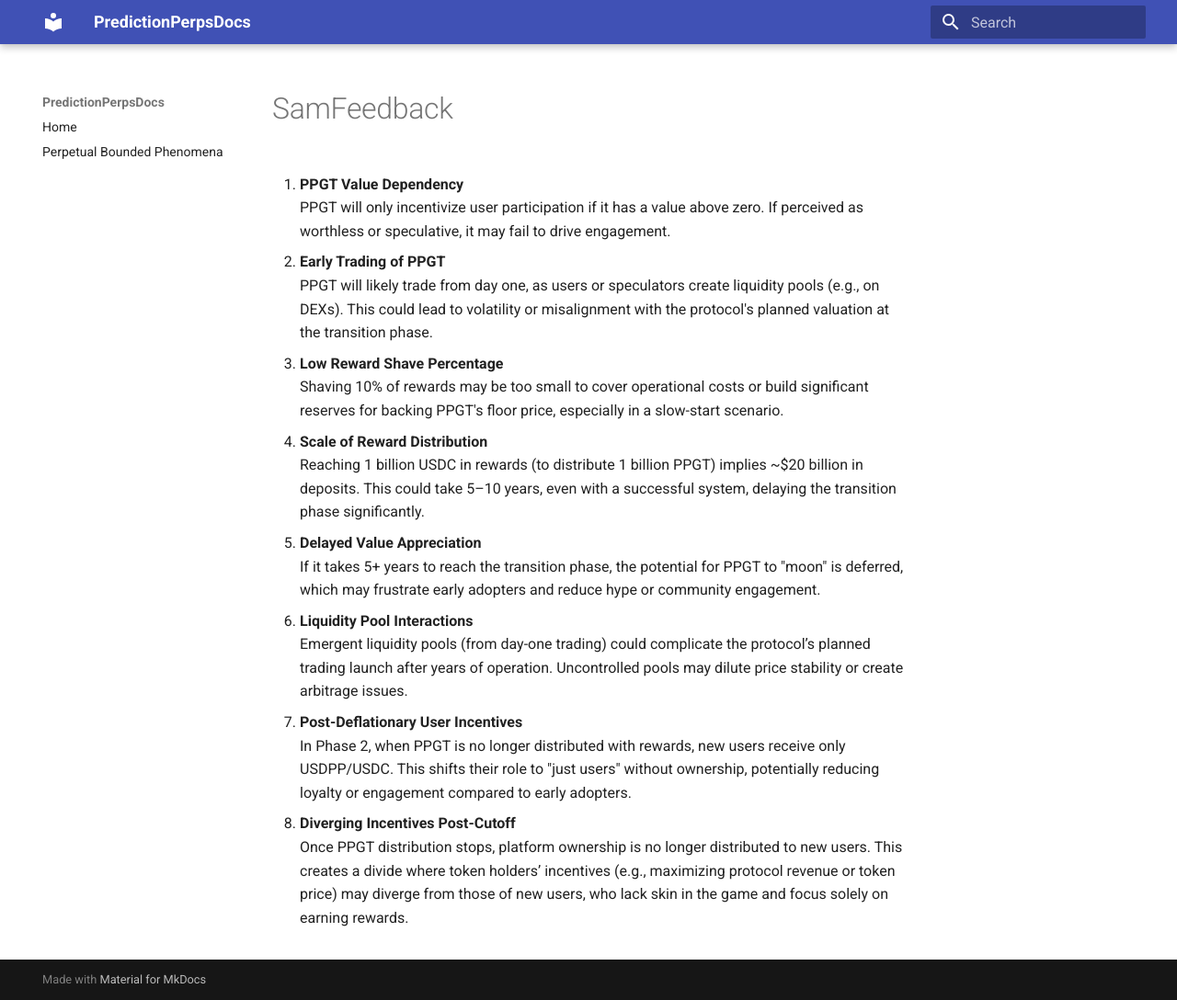
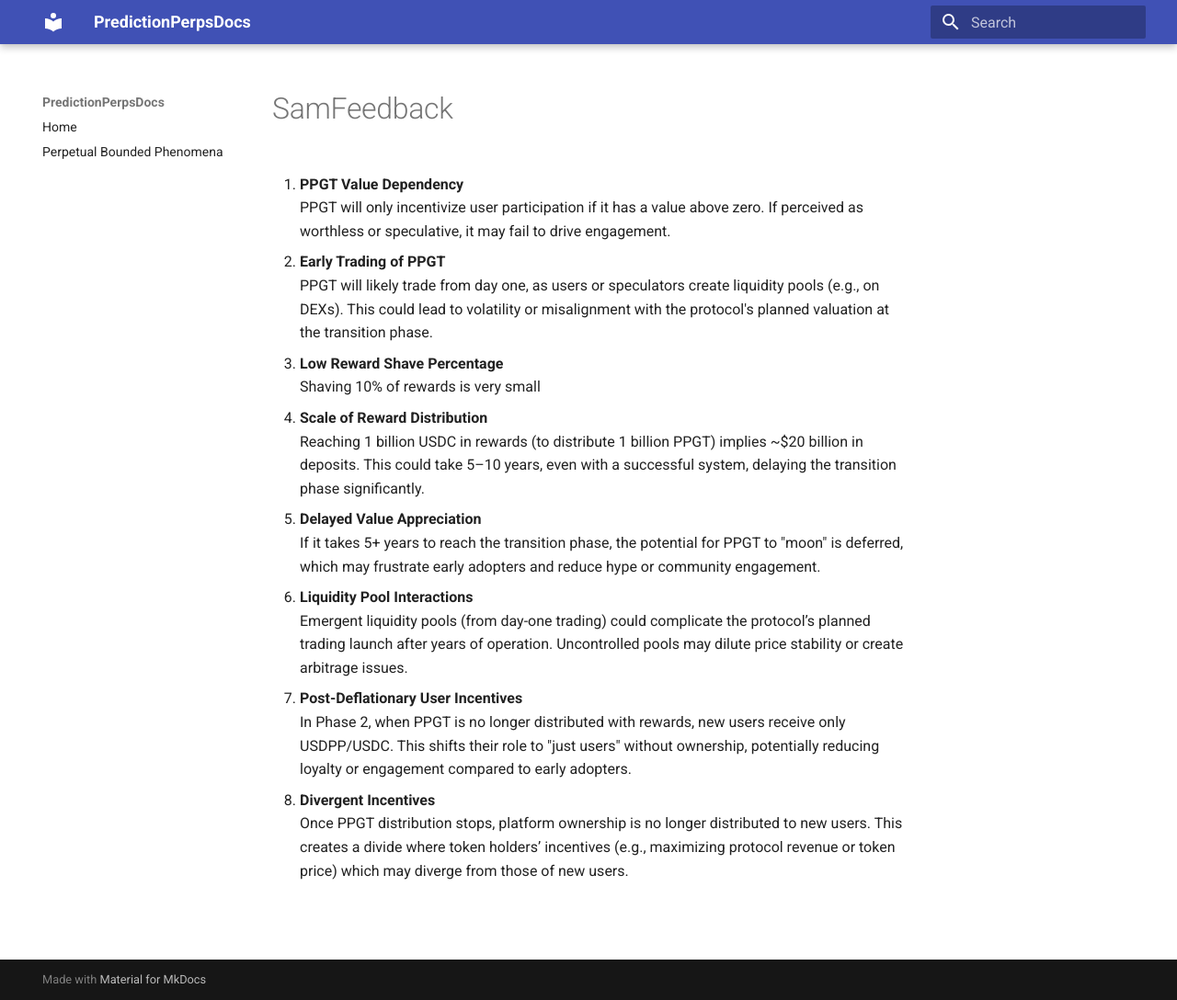
Before and after one commit to RichieRob/PredictionPerpsDocs, an MkDocs documentation site: the page built from docs/SamFeedback.md, in a window 1280 px wide and 1088 px high. Shown: the whole window at 92% size. Built offline with MkDocs 1.6.1 and Material for MkDocs 9.7.7, drawn with Linux system fonts in a browser that asks for light colours; a script that is not in the unit is left out.

Commit message:
editted sam feedback

```diff
--- a/docs/SamFeedback.md
+++ b/docs/SamFeedback.md
@@ -5,7 +5,7 @@
    PPGT will likely trade from day one, as users or speculators create liquidity pools (e.g., on DEXs). This could lead to volatility or misalignment with the protocol's planned valuation at the transition phase.
 
 3. **Low Reward Shave Percentage**
-   Shaving 10% of rewards may be too small to cover operational costs or build significant reserves for backing PPGT's floor price, especially in a slow-start scenario.
+   Shaving 10% of rewards is very small
 
 4. **Scale of Reward Distribution**
    Reaching 1 billion USDC in rewards (to distribute 1 billion PPGT) implies ~$20 billion in deposits. This could take 5–10 years, even with a successful system, delaying the transition phase significantly.
@@ -19,5 +19,5 @@
 7. **Post-Deflationary User Incentives**
    In Phase 2, when PPGT is no longer distributed with rewards, new users receive only USDPP/USDC. This shifts their role to "just users" without ownership, potentially reducing loyalty or engagement compared to early adopters.
 
-8. **Diverging Incentives Post-Cutoff**
-   Once PPGT distribution stops, platform ownership is no longer distributed to new users. This creates a divide where token holders’ incentives (e.g., maximizing protocol revenue or token price) may diverge from those of new users, who lack skin in the game and focus solely on earning rewards.
+8. **Divergent Incentives**
+   Once PPGT distribution stops, platform ownership is no longer distributed to new users. This creates a divide where token holders’ incentives (e.g., maximizing protocol revenue or token price) which may diverge from those of new users.
```
